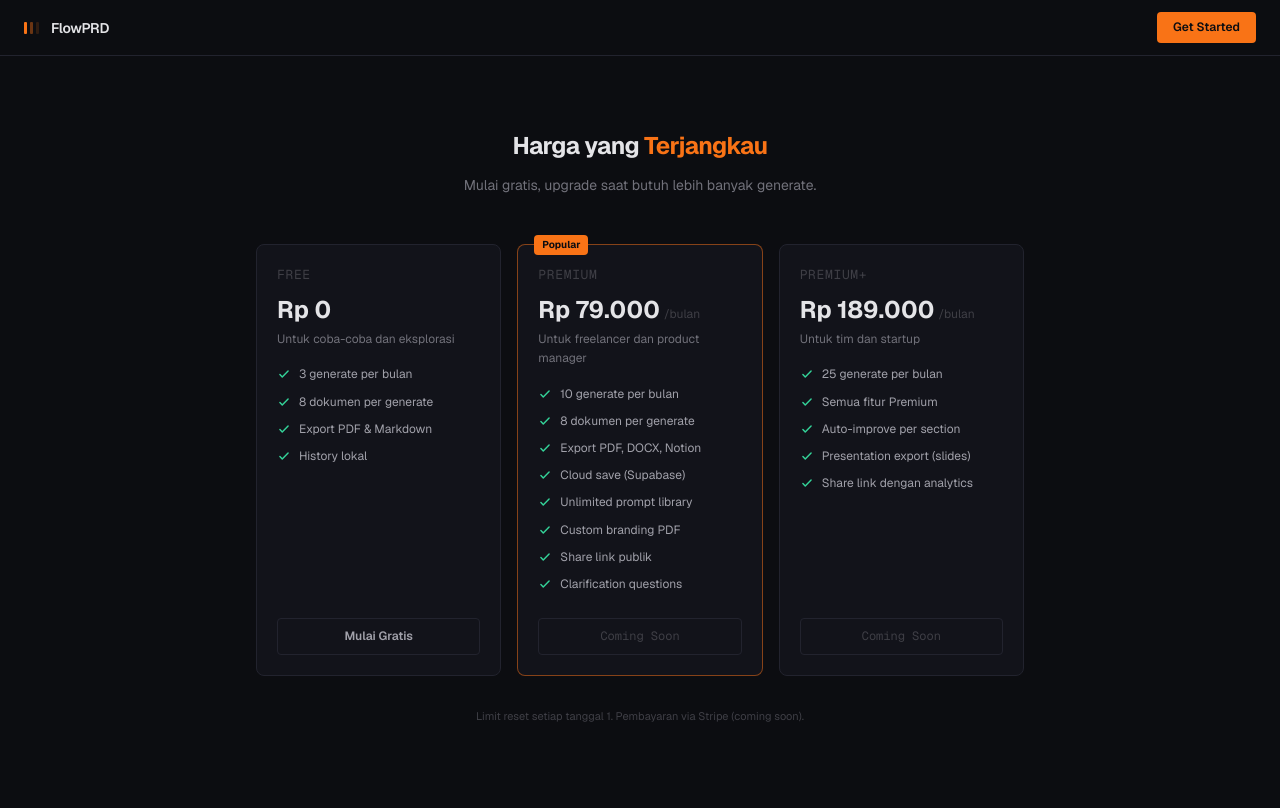
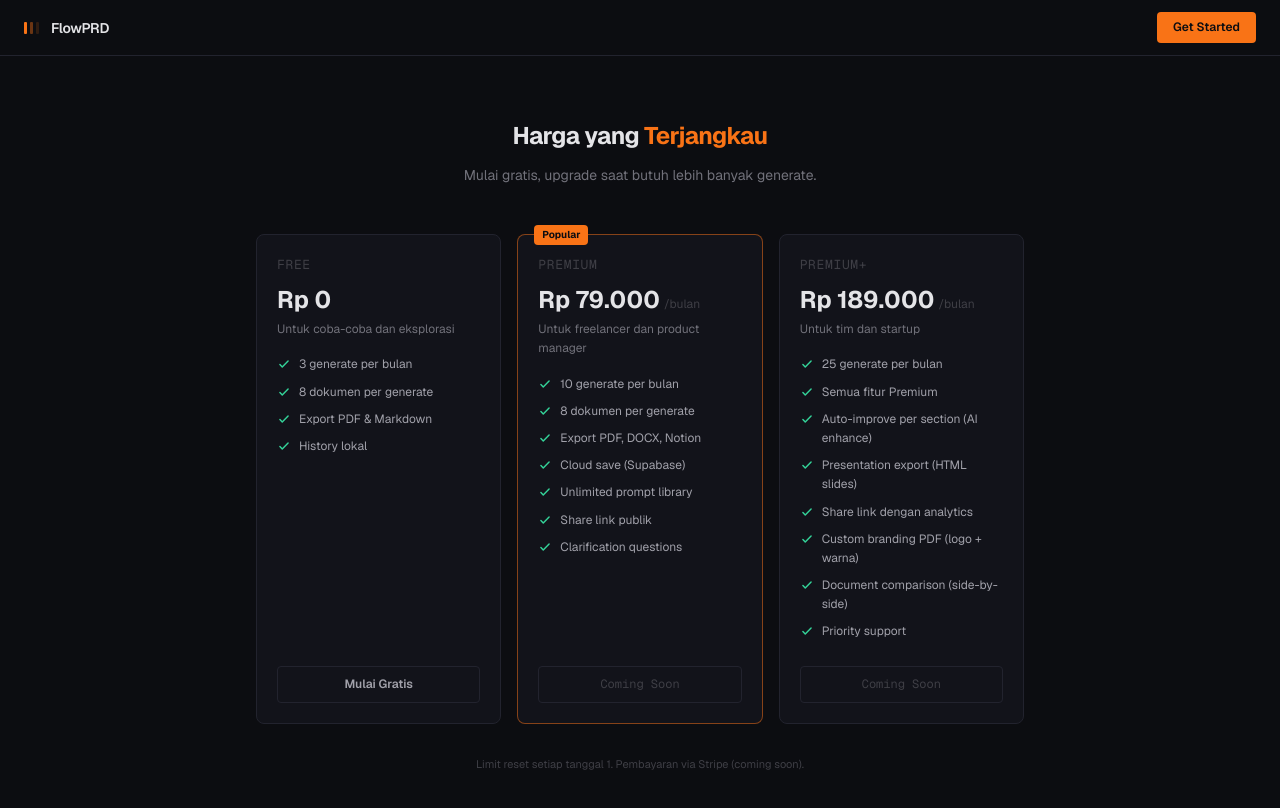
Before and after one commit to clovfla/flowprd, a Next.js app: page /pricing in a window 1280 px wide. Shown: the top 808 px of the page. Built offline with nearby package versions, Linux system fonts and the light colour scheme.

Commit message:
Feat: premium gating, admin role, redistribute features

```diff
--- a/src/app/app/page.tsx
+++ b/src/app/app/page.tsx
@@ -262,6 +262,8 @@ export default function AppPage() {
             isGenerating={isGenerating}
             progress={progress}
             contentRef={contentRef}
+            plan={usage.plan}
+            userEmail={userEmail}
             onToast={addToast}
           />
           <StatusBar
--- a/src/app/page.tsx
+++ b/src/app/page.tsx
@@ -226,8 +226,8 @@ export default function LandingPage() {
           <div className="grid grid-cols-1 sm:grid-cols-3 gap-4">
             {[
               { name: "Free", price: "Rp 0", limit: "3x/bulan", highlight: false, features: ["3 generate per bulan", "8 dokumen per generate", "Export PDF"] },
-              { name: "Premium", price: "Rp 79.000", limit: "10x/bulan", highlight: true, features: ["10 generate per bulan", "Priority model access", "Clarification questions"] },
-              { name: "Premium+", price: "Rp 189.000", limit: "25x/bulan", highlight: false, features: ["25 generate per bulan", "Team workspace (soon)", "API access (soon)"] },
+              { name: "Premium", price: "Rp 79.000", limit: "10x/bulan", highlight: true, features: ["10 generate per bulan", "Cloud save + Share link", "Clarification questions"] },
+              { name: "Premium+", price: "Rp 189.000", limit: "25x/bulan", highlight: false, features: ["25 generate per bulan", "Auto-improve + Presentation", "Custom branding PDF"] },
             ].map((plan) => (
               <div
                 key={plan.name}
--- a/src/app/pricing/page.tsx
+++ b/src/app/pricing/page.tsx
@@ -30,7 +30,6 @@ const PLANS = [
       "Export PDF, DOCX, Notion",
       "Cloud save (Supabase)",
       "Unlimited prompt library",
-      "Custom branding PDF",
       "Share link publik",
       "Clarification questions",
     ],
@@ -47,9 +46,12 @@ const PLANS = [
     features: [
       "25 generate per bulan",
       "Semua fitur Premium",
-      "Auto-improve per section",
-      "Presentation export (slides)",
+      "Auto-improve per section (AI enhance)",
+      "Presentation export (HTML slides)",
       "Share link dengan analytics",
+      "Custom branding PDF (logo + warna)",
+      "Document comparison (side-by-side)",
+      "Priority support",
     ],
     coba: "Coming Soon",
     cta: "#",
--- a/src/components/ActionBar.tsx
+++ b/src/components/ActionBar.tsx
@@ -2,15 +2,18 @@
 
 import { useState } from "react";
 import { exportMarkdown, exportPlainText, exportHTML, exportDOCX, exportNotion, exportPresentation } from "@/lib/exporters";
+import { canUseFeature } from "@/lib/admin";
 
 interface ActionBarProps {
   content: string;
   label: string;
   allDocs?: Record<string, string>;
+  plan?: string;
+  userEmail?: string;
   onToast?: (type: "success" | "error" | "info", msg: string) => void;
 }
 
-export function ActionBar({ content, label, allDocs, onToast }: ActionBarProps) {
+export function ActionBar({ content, label, allDocs, plan = "free", userEmail = "", onToast }: ActionBarProps) {
   const [copied, setCopied] = useState(false);
   const [showExport, setShowExport] = useState(false);
 
@@ -23,6 +26,19 @@ export function ActionBar({ content, label, allDocs, onToast }: ActionBarProps)
 
   const handleExport = (format: string) => {
     const slug = label.toLowerCase().replace(/\s+/g, "-");
+
+    // Premium-only formats
+    if (["docx", "notion"].includes(format) && !canUseFeature(plan, "export_docx", userEmail)) {
+      onToast?.("error", "Export DOCX/Notion butuh Premium. Upgrade di /pricing");
+      setShowExport(false);
+      return;
+    }
+    if (format === "slides" && !canUseFeature(plan, "presentation", userEmail)) {
+      onToast?.("error", "Presentation export butuh Premium+. Upgrade di /pricing");
+      setShowExport(false);
+      return;
+    }
+
     switch (format) {
       case "md":
         exportMarkdown(content, slug);
@@ -115,6 +131,10 @@ export function ActionBar({ content, label, allDocs, onToast }: ActionBarProps)
       {/* Share button */}
       <button
         onClick={async () => {
+          if (!canUseFeature(plan, "share_link", userEmail)) {
+            onToast?.("error", "Share link butuh Premium. Upgrade di /pricing");
+            return;
+          }
           try {
             const res = await fetch("/api/share", {
               method: "POST",
--- a/src/components/OutputPanel.tsx
+++ b/src/components/OutputPanel.tsx
@@ -14,6 +14,8 @@ interface OutputPanelProps {
   isGenerating: boolean;
   progress: ProgressInfo | null;
   contentRef: React.RefObject<HTMLDivElement | null>;
+  plan?: string;
+  userEmail?: string;
   onToast?: (type: "success" | "error" | "info", msg: string) => void;
 }
 
@@ -30,6 +32,8 @@ export function OutputPanel({
   isGenerating,
   progress,
   contentRef,
+  plan,
+  userEmail,
   onToast,
 }: OutputPanelProps) {
   const [category, setCategory] = useState<DocCategory>("planning");
@@ -168,7 +172,7 @@ export function OutputPanel({
 
       {/* Actions */}
       {tabContent && !isGenerating && (
-        <ActionBar content={tabContent} label={activeTab} allDocs={docs} onToast={onToast} />
+        <ActionBar content={tabContent} label={activeTab} allDocs={docs} plan={plan} userEmail={userEmail} onToast={onToast} />
       )}
     </div>
   );
--- a/src/hooks/useUsage.ts
+++ b/src/hooks/useUsage.ts
@@ -2,6 +2,7 @@
 
 import { useState, useEffect, useCallback } from "react";
 import { createClient } from "@/lib/supabase/client";
+import { isAdmin } from "@/lib/admin";
 
 const PLAN_LIMITS: Record<string, number> = {
   free: 3,
@@ -53,7 +54,12 @@ export function useUsage(): UsageInfo {
       sub = { plan: "free" };
     }
 
-    setPlan(sub.plan);
+    // Admin bypass — always premium_plus
+    if (isAdmin(userData.user.email || "")) {
+      setPlan("premium_plus");
+    } else {
+      setPlan(sub.plan);
+    }
 
     // Get or create usage for current month
     const month = new Date().toISOString().slice(0, 7); // "2026-05"
--- /dev/null
+++ b/src/lib/admin.ts
@@ -0,0 +1,27 @@
+const ADMIN_EMAILS = ["clovvalencied@gmail.com"];
+
+export function isAdmin(email: string): boolean {
+  return ADMIN_EMAILS.includes(email.toLowerCase());
+}
+
+export function canUseFeature(
+  plan: string,
+  feature: "clarification" | "cloud_save" | "export_docx" | "unlimited_prompts" | "share_link" | "custom_branding" | "auto_improve" | "presentation" | "share_analytics" | "comparison",
+  userEmail: string
+): boolean {
+  // Admin bisa akses semua
+  if (isAdmin(userEmail)) return true;
+
+  const premiumFeatures = [
+    "clarification", "cloud_save", "export_docx", "unlimited_prompts", "share_link",
+  ];
+
+  const premiumPlusFeatures = [
+    ...premiumFeatures,
+    "custom_branding", "auto_improve", "presentation", "share_analytics", "comparison",
+  ];
+
+  if (plan === "premium_plus") return premiumPlusFeatures.includes(feature);
+  if (plan === "premium") return premiumFeatures.includes(feature);
+  return false; // free
+}
```
